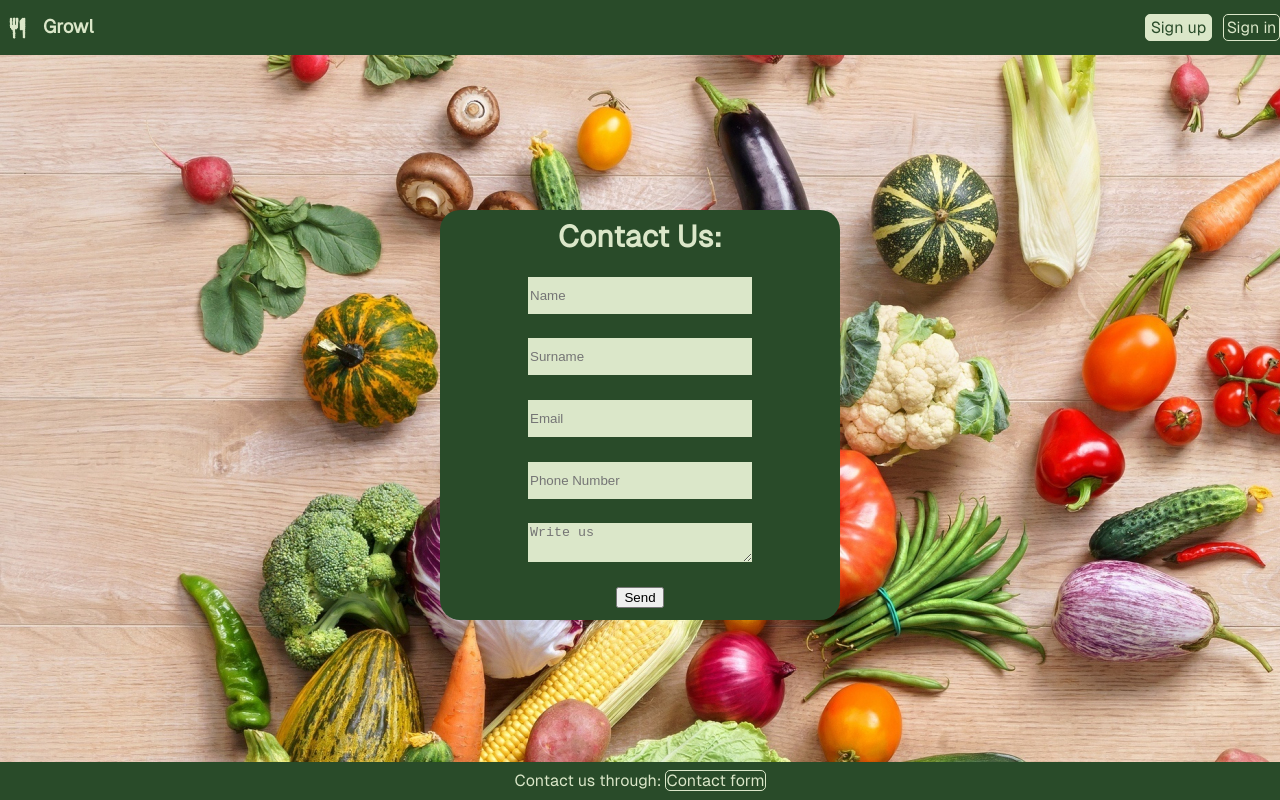
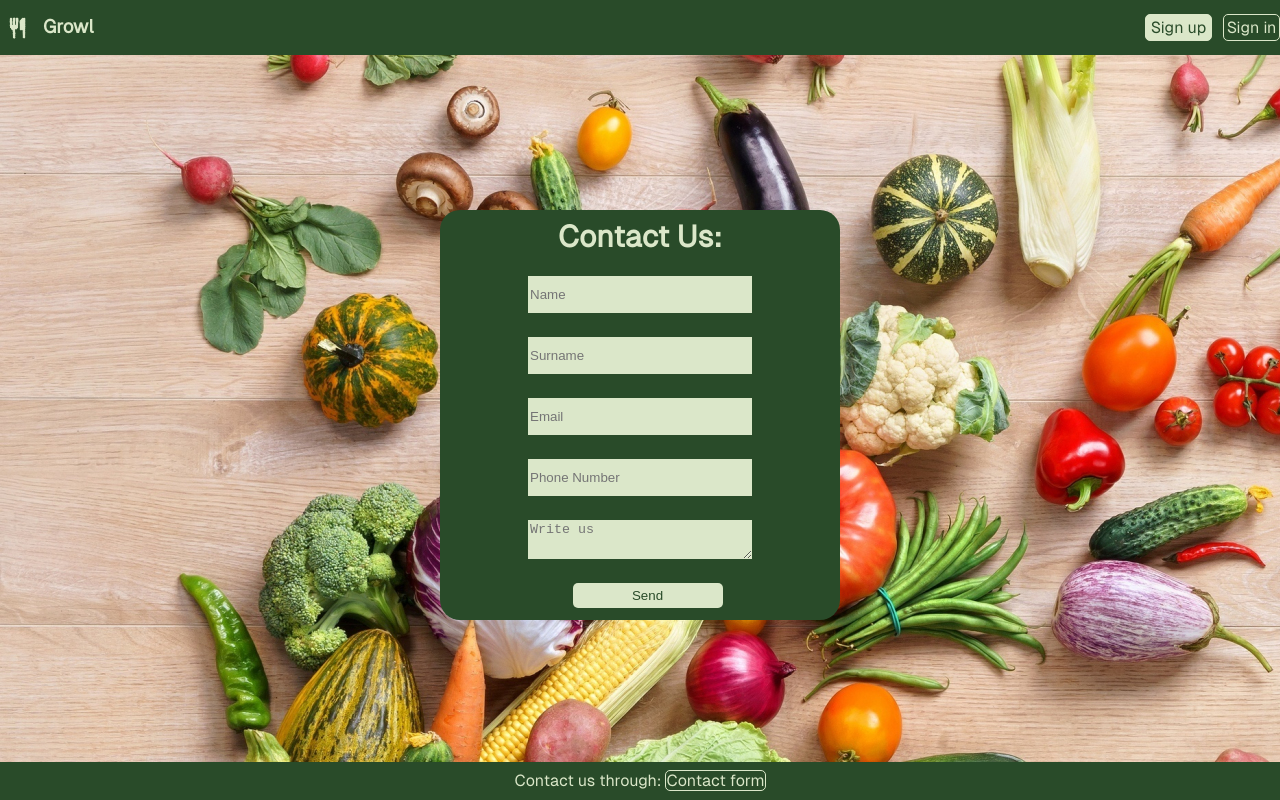
Before and after one commit to c0d3sh0rt4g3/Growl-REACT, a React (Vite) app: page /contact-us in a window 1280 px wide. Built offline with nearby package versions, Linux system fonts and the light colour scheme.

Commit message:
Little changes on css

```diff
--- a/src/css/signin-signup.css
+++ b/src/css/signin-signup.css
@@ -53,7 +53,7 @@ a:visited{
     outline: none;
 }
 
-#form-signin-btn{
+#form-signin-btn, #send-contact-data-btn{
     margin-left: 15px;
     background-color: var(--fourth-palette-colour);
     color: var(--first-palette-colour);
--- a/src/pages/Contact/Contact.jsx
+++ b/src/pages/Contact/Contact.jsx
@@ -132,7 +132,7 @@ const Contact = () => {
                         <p className="error-message">{errors.message}</p>
                     )}
 
-                    <button id="form-login-btn" type="submit" disabled={isSubmitting}>
+                    <button id="send-contact-data-btn" type="submit" disabled={isSubmitting}>
                     Send
                     </button>
                 </form>
```
